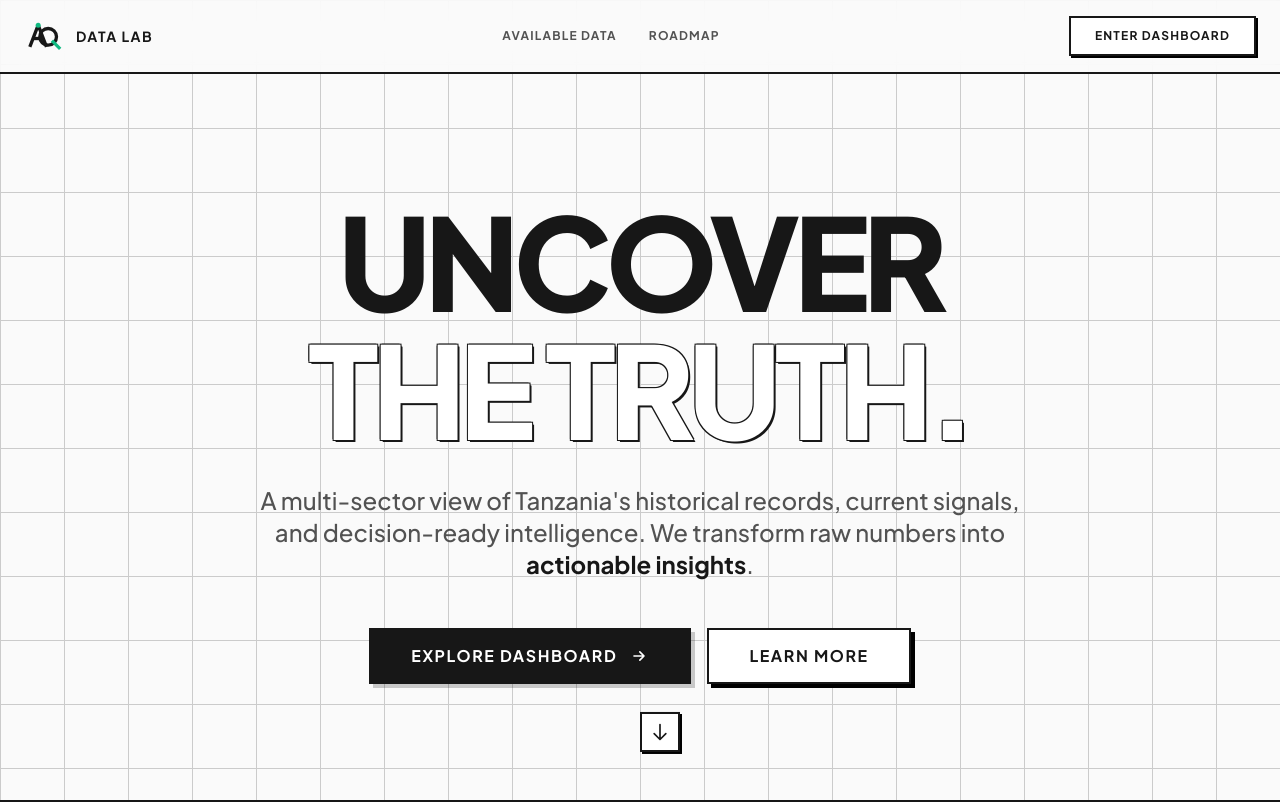
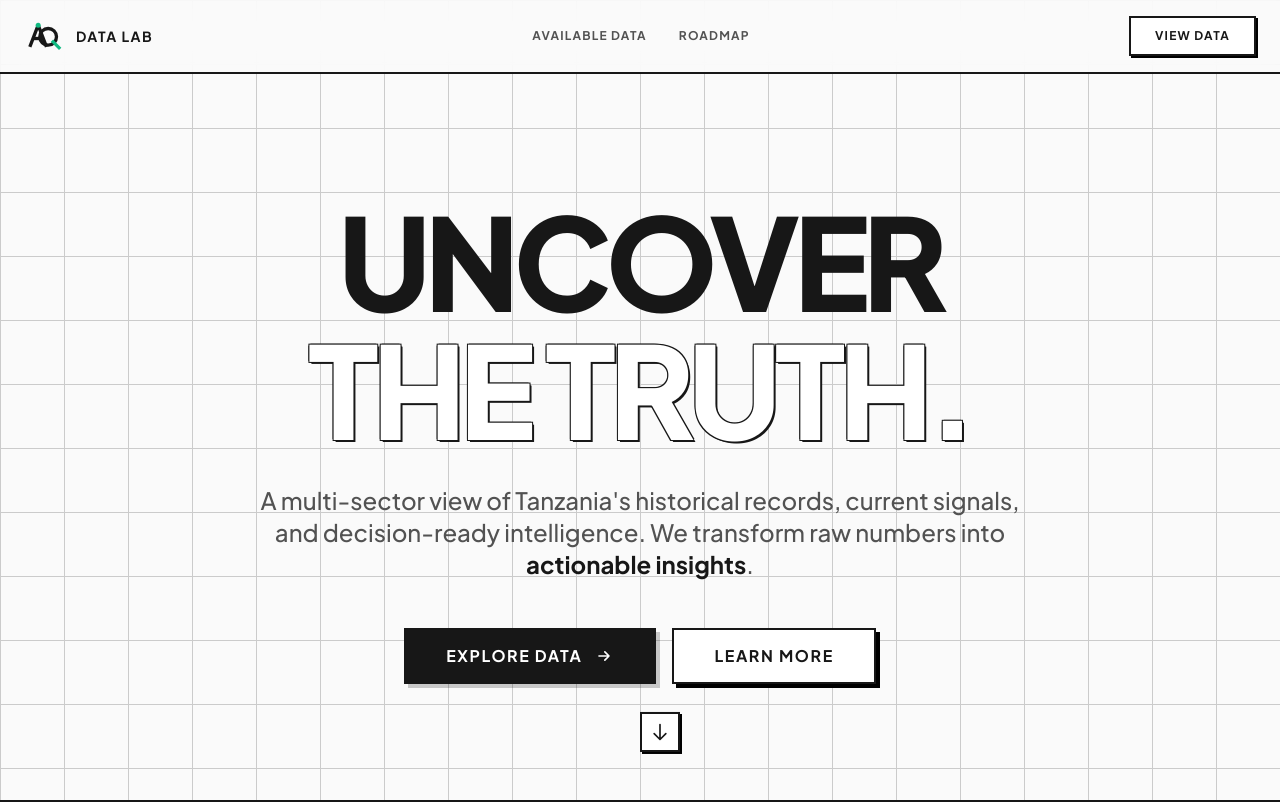
Before and after one commit to abdulqadirmsingi/aq, a Next.js app in the folder frontend/: page / in a window 1280 px wide. Shown: the top 802 px of the page. Built offline with nearby package versions, Linux system fonts and the light colour scheme; no server answers.

Commit message:
fix: Update button text in Hero component for clarity
- Changed button text from "Explore Dashboard" to "Explore Data" to better reflect the content being accessed.

```diff
--- a/frontend/src/components/landing/Hero.tsx
+++ b/frontend/src/components/landing/Hero.tsx
@@ -28,7 +28,7 @@ export function Hero() {
             href="/data"
             className="group relative inline-flex h-14 items-center justify-center gap-3 border-2 border-neutral-900 bg-neutral-900 px-10 font-bold uppercase tracking-widest text-white shadow-[4px_4px_0px_0px_rgba(0,0,0,0.2)] transition-all hover:bg-neutral-800 hover:translate-x-[2px] hover:translate-y-[2px] hover:shadow-none"
           >
-            <span>Explore Dashboard</span>
+            <span>Explore Data</span>
             <svg className="h-5 w-5 transition-transform group-hover:translate-x-1" fill="none" viewBox="0 0 24 24" stroke="currentColor">
               <path strokeLinecap="round" strokeLinejoin="round" strokeWidth={2} d="M13 7l5 5m0 0l-5 5m5-5H6" />
             </svg>
--- a/frontend/src/components/landing/Navbar.tsx
+++ b/frontend/src/components/landing/Navbar.tsx
@@ -18,7 +18,7 @@ export function Navbar() {
         href="/data"
         className="group relative inline-flex items-center justify-center gap-2 border-2 border-neutral-900 bg-white px-6 py-2.5 text-xs font-bold uppercase tracking-widest text-neutral-900 shadow-[2px_2px_0px_0px_rgba(0,0,0,1)] transition-all hover:translate-x-[2px] hover:translate-y-[2px] hover:shadow-none"
       >
-        Enter Dashboard
+        View Data
       </Link>
     </nav>
   );
```
